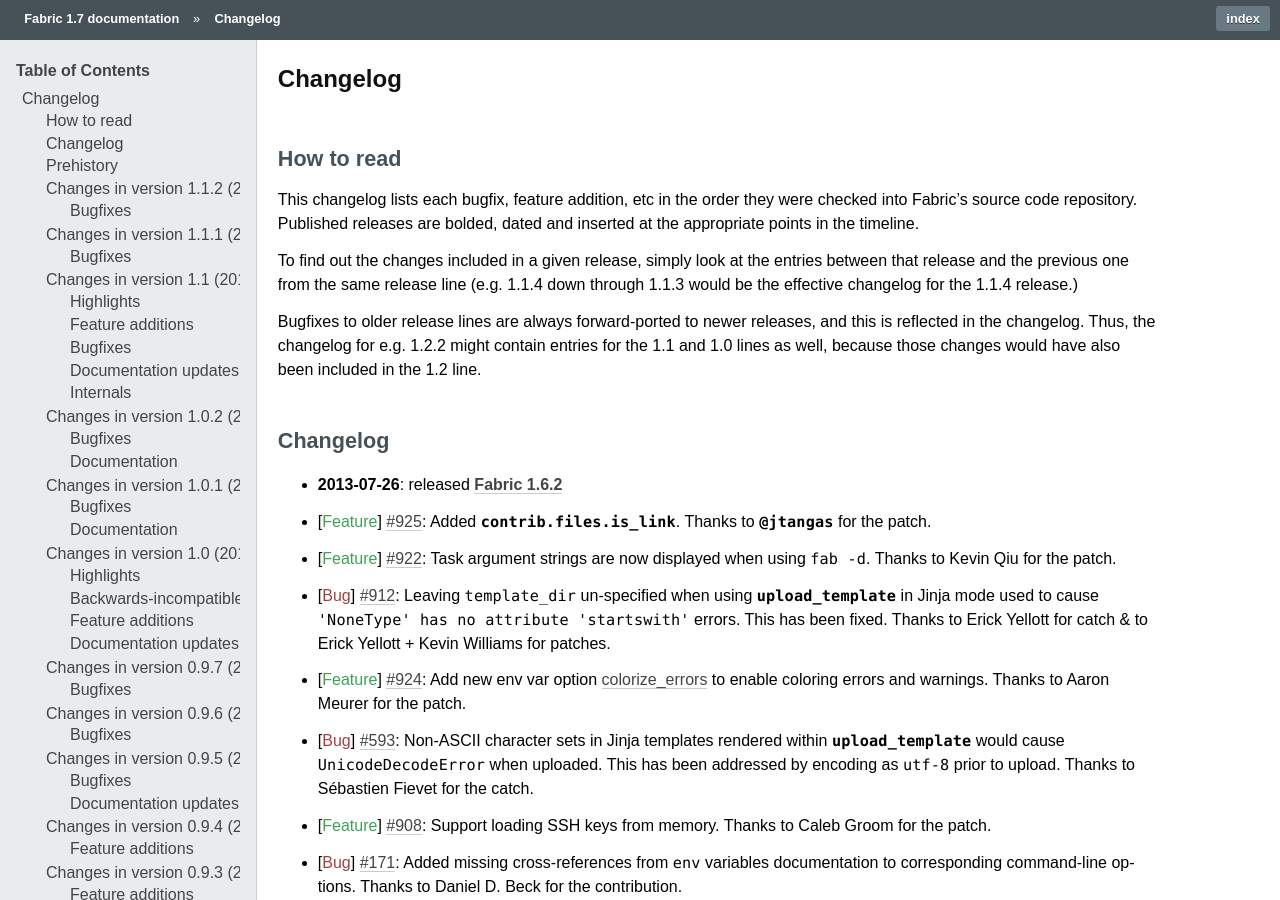
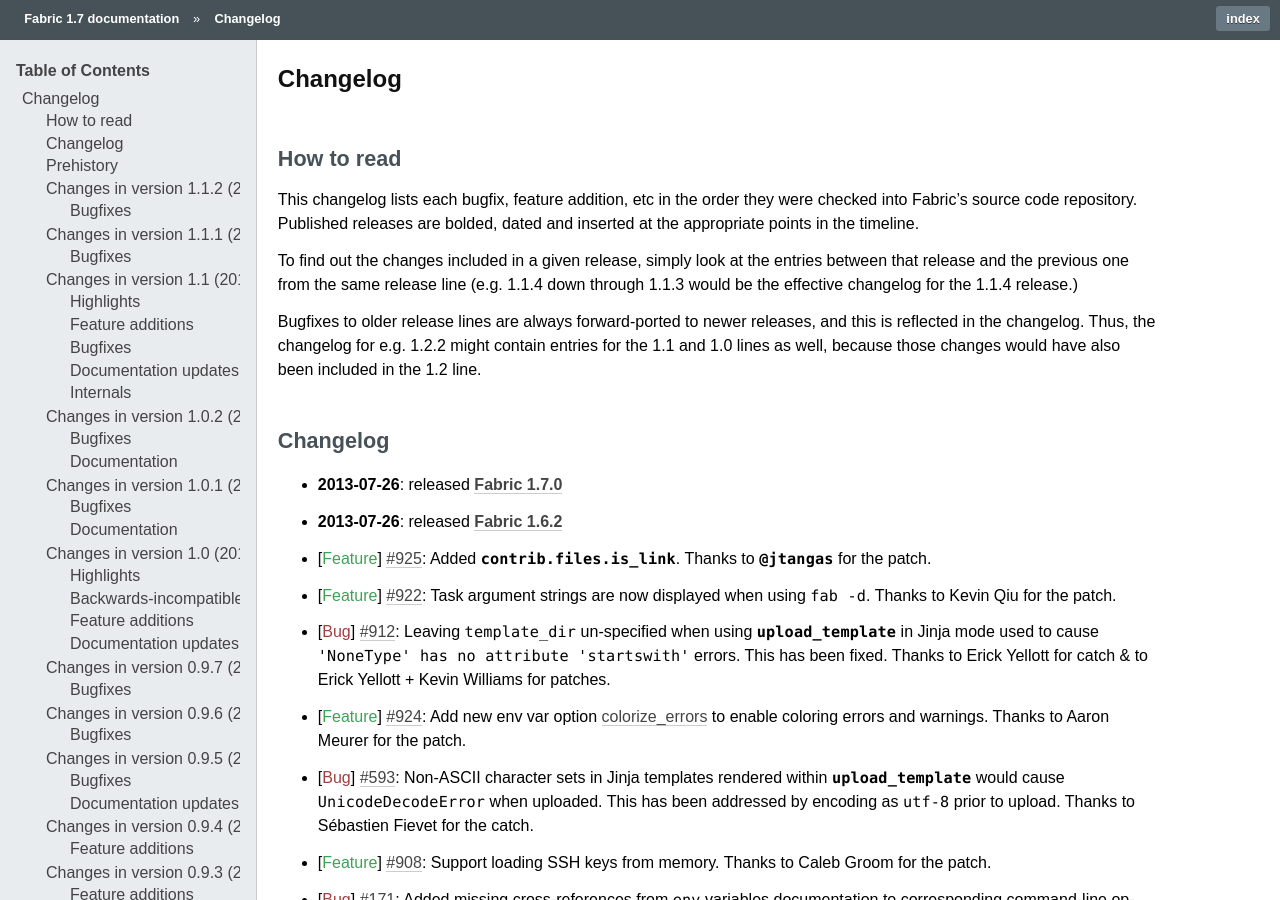
Before and after one commit to fabric/fabric, a Sphinx documentation site: the page built from docs/changelog.rst, in a window 1280 px wide and 900 px high. Built offline with Sphinx 7.4.7, drawn with Linux system fonts in a browser that asks for light colours; cross-references to code outside the pages are shown as plain code.

Commit message:
Release script still needs work apparently

```diff
--- a/docs/changelog.rst
+++ b/docs/changelog.rst
@@ -25,6 +25,7 @@
 Changelog
 =========
 
+* :release:`1.7.0 <2013-07-26>`
 * :release:`1.6.2 <2013-07-26>`
 * :feature:`925` Added `contrib.files.is_link <.is_link>`. Thanks to `@jtangas`
   for the patch.
```
